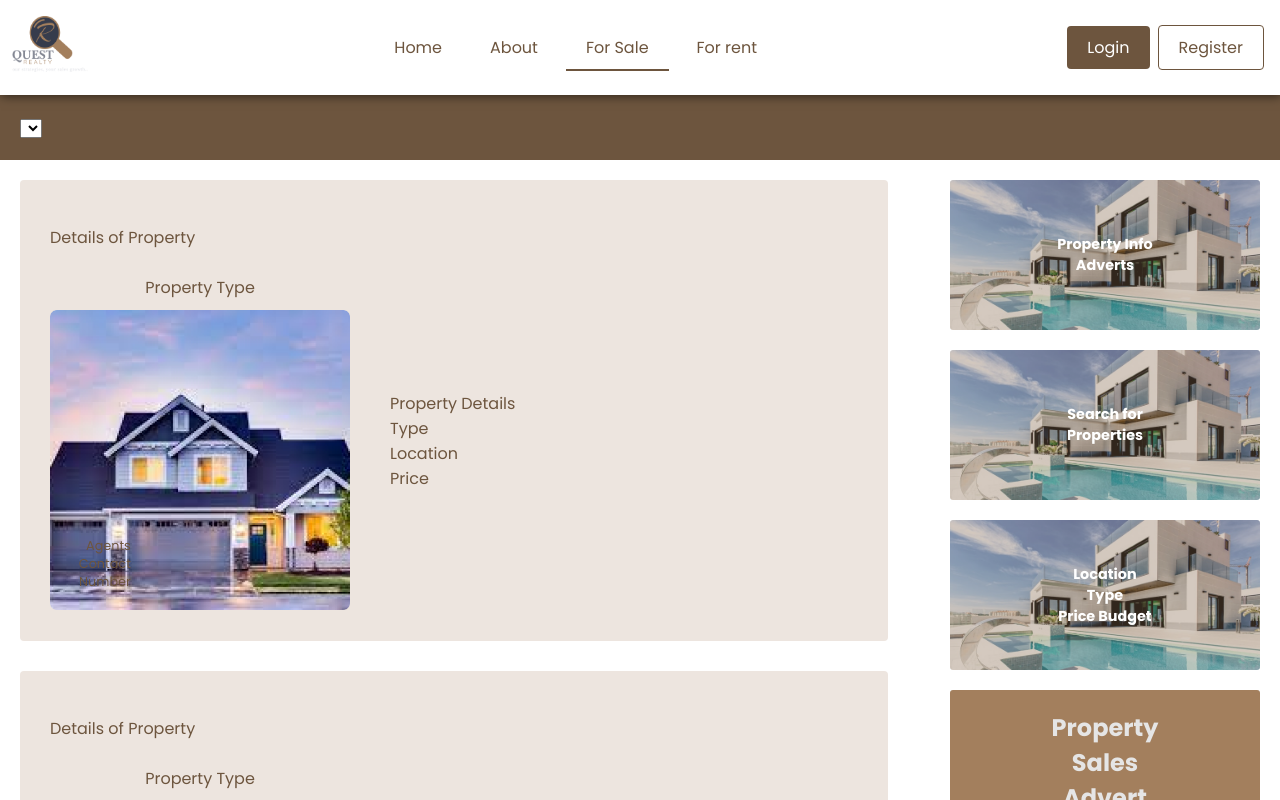
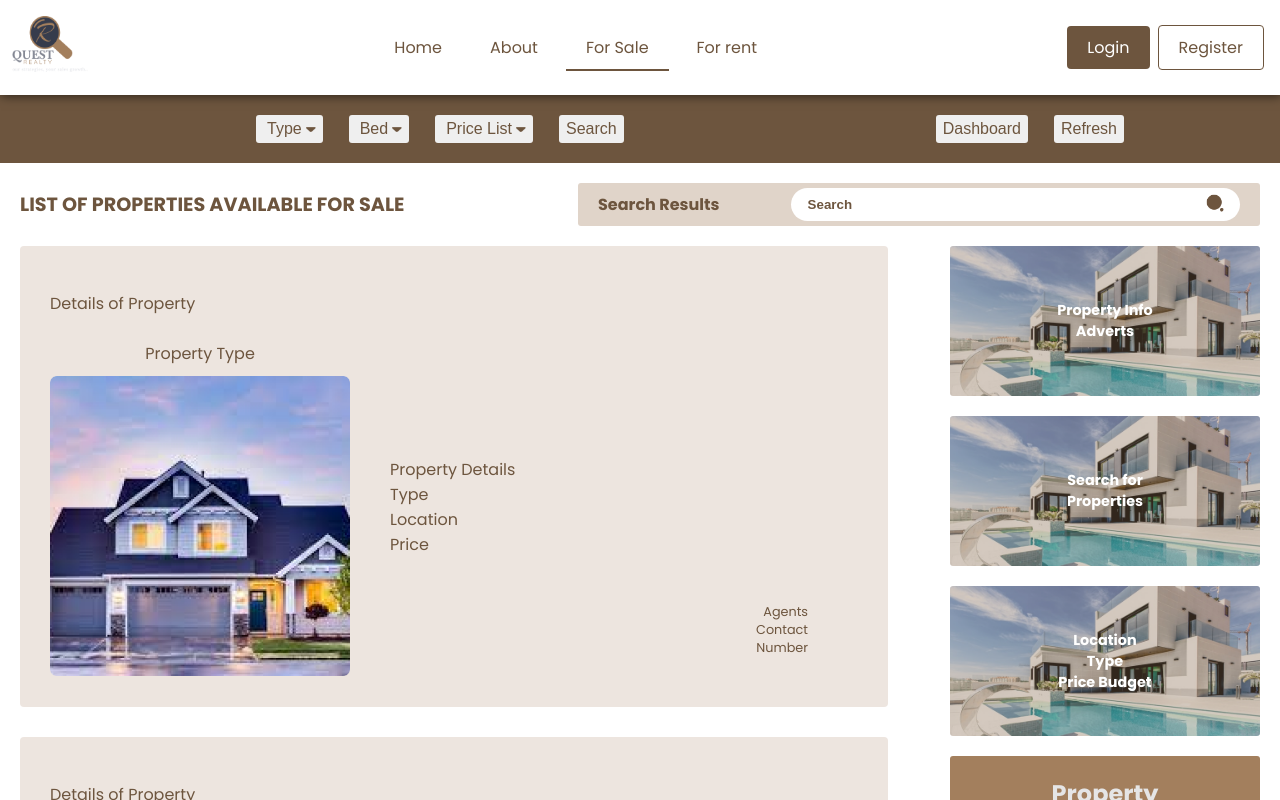
Before and after one commit to questrealty/product-site-frontend, a Vue app: page /for-sale in a window 1280 px wide. Built offline with nearby package versions, Linux system fonts and the light colour scheme.

Commit message:
Completed responsiveness

```diff
--- a/src/components/forSale/FilterBar.vue
+++ b/src/components/forSale/FilterBar.vue
@@ -1,24 +1,101 @@
 <template>
   <div class="wrapper">
     <div class="search-filter">
-        <select>
-
-        </select>
+      <button class="filter">
+        <p>Type</p>
+        <img
+          src="../../assets/forSale/D-Arrow-Icon.png"
+          alt=""
+          class="arrow-icon"
+        />
+      </button>
+      <button class="filter">
+        <p>Bed</p>
+        <img
+          src="../../assets/forSale/D-Arrow-Icon.png"
+          alt=""
+          class="arrow-icon"
+        />
+      </button>
+      <button class="filter price">
+        <p>Price List</p>
+        <img
+          src="../../assets/forSale/D-Arrow-Icon.png"
+          alt=""
+          class="arrow-icon"
+        />
+      </button>
+      <button class="filter">Search</button>
     </div>
-    <div class="dashboard-refresh"></div>
+    <div class="dashboard-refresh">
+      <button class="filter">Dashboard</button>
+      <button class="filter">Refresh</button>
+    </div>
   </div>
 </template>
 
 <script>
-export default {}
+export default {};
 </script>
 
 <style scoped>
-    .wrapper{
-      background-color: #6D553E;
-      padding: 20px;
-      display: flex;
-      /* justify-content: space-between; */
-      align-items: center;
-    }
+.wrapper {
+  display: flex;
+  justify-content: space-around;
+  background-color: #6d553e;
+}
+.search-filter {
+  display: flex;
+}
+.filter {
+  display: flex;
+  justify-content: space-around;
+  align-items: center;
+  color: var(--barley-40);
+  padding: 5px 7px;
+  border-radius: 3px;
+  border: none;
+}
+.filter p {
+  padding: 0 4px;
+}
+.arrow-icon {
+  width: 10px;
+  height: 5px;
+}
+
+@media (min-width: 280px) {
+  .wrapper {
+    padding: 10px;
+  }
+  .filter {
+    font-size: 0.6rem;
+    margin: 2px;
+  }
+  .dashboard-refresh {
+    display: none;
+  }
+}
+@media (min-width: 768px) {
+  .dashboard-refresh {
+    display: flex;
+  }
+  .filter {
+    font-size: 0.6rem;
+    margin: 0 12px;
+  }
+}
+@media (min-width: 786px) {
+  .wrapper {
+    flex-direction: row;
+    padding: 20px 100px;
+  }
+  .filter {
+    font-size: 1rem;
+    margin: 0 13px;
+  }
+  .dashboard-refresh {
+    margin-right: -100px;
+  }
+}
 </style>
--- a/src/components/forSale/PageControl.vue
+++ b/src/components/forSale/PageControl.vue
@@ -1,5 +1,5 @@
 <script>
-export default {}
+export default {};
 </script>
 
 <template>
@@ -13,17 +13,15 @@ export default {}
   </div>
 </template>
 
-
-
 <style scoped>
-    .control-wrapper{
+.control-wrapper {
   display: flex;
   justify-content: center;
 }
 
 .control-item {
   padding: 3px 12px;
-        background-color: #6D553E;
+  background-color: #6d553e;
   color: white;
   margin: 20px 10px 0 0;
   border-radius: 2px;
--- a/src/components/forSale/PropertyList.vue
+++ b/src/components/forSale/PropertyList.vue
@@ -15,8 +15,7 @@
             <p>{{ property.price }}</p>
           </div>
         </div>
-        <p class="contact">Agents Contact Number
-        </p>
+        <p class="contact">Agents Contact Number</p>
         <div></div>
       </li>
     </ul>
@@ -81,8 +80,6 @@ export default {
 </script>
 
 <style scoped>
-
-
 .item {
   background-color: var(--barley-120);
   padding: 30px;
@@ -107,8 +104,7 @@ text-align: center;
   height: 250px;
 }
 
-
-@media (min-width: 320px) {
+@media (min-width: 280px) {
   .propertylist-container {
     width: 100%;
   }
@@ -124,13 +120,13 @@ text-align: center;
     align-self: center;
   }
   .item {
-        font-size: .7rem;
+    font-size: 0.7rem;
   }
   .contact {
     width: 100%;
     text-align: right;
     margin: 0;
-        font-size: .5rem;
+    font-size: 0.5rem;
   }
 }
 
@@ -140,19 +136,20 @@ text-align: center;
   }
   .image {
     width: 300px;
-        height: 300px
+    height: 300px;
+  }
+  .contact {
+    font-size: 0.7rem;
   }
 }
 
 @media (min-width: 786px) {
-    .propertylist-container{
+  .propertylist-container {
     width: 70%;
   }
 }
 
-@media (min-width: 1024px){
-
-
+@media (min-width: 1024px) {
   .item {
     font-size: 1rem;
   }
@@ -164,23 +161,17 @@ text-align: center;
   }
   .image {
     width: 300px;
-        height: 300px
+    height: 300px;
   }
   .info {
     margin: 0 40px;
     align-self: center;
   }
-
-    .contact{
+  .contact {
+    align-self: flex-end;
     width: 10%;
-        font-size: .8rem;
+    font-size: 0.8rem;
     margin: -80px 50px 20px 0;
   }
 }
-
-/*  */
-
-
-
-
 </style>
--- a/src/components/forSale/QuickSales.vue
+++ b/src/components/forSale/QuickSales.vue
@@ -2,7 +2,7 @@
 export default {
   props: {
     property: {
-            type: Array
+      type: Array,
     },
   },
   // methods: {
@@ -10,10 +10,10 @@ export default {
   //         console.log(this.property[0])
   //     }
   // }
-}
+};
 </script>
 
-<template >
+<template>
   <div class="quick-sales-wrapper">
     <div class="quick-sales" @click="debug">
       <h2 class="heading">Quick Sales</h2>
@@ -24,38 +24,45 @@ export default {
           <p>{{ property[0].location }}</p>
           <p>{{ property[0].price }}</p>
         </div>
-                <img :src="property[0].image" :alt="property[0].name" class="quickSale-image" />
+        <img
+          :src="property[0].image"
+          :alt="property[0].name"
+          class="quickSale-image"
+        />
       </div>
     </div>
     <div class="interested">
       <div class="sale-description">
         <h2 class="heading2">You might also be interested in???</h2>
       </div>
-            <img :src="property[0].image" :alt="property[0].name" class="quickSale-image2" />
+      <img
+        :src="property[0].image"
+        :alt="property[0].name"
+        class="quickSale-image2"
+      />
     </div>
     <div class="interested">
       <div class="sale-description">
         <h2 class="heading2">You might also be interested in???</h2>
       </div>
-            <img :src="property[0].image" :alt="property[0].name" class="quickSale-image2" />
+      <img
+        :src="property[0].image"
+        :alt="property[0].name"
+        class="quickSale-image2"
+      />
     </div>
   </div>
 </template>
 
-
-
 <style scoped>
-
-
-
-    .quick-sales-wrapper{
+.quick-sales-wrapper {
   width: 100%;
   display: flex;
   flex-direction: column;
-        margin: 50px 0 ;
+  margin: 50px 0;
   color: var(--white);
 }
-    .quick-sales{
+.quick-sales {
   background-color: var(--barley-40);
   margin: 50px 0;
   padding: 30px 40px;
@@ -64,22 +71,22 @@ export default {
   flex-direction: column;
   justify-content: space-between;
 }
-    .sale-description{
+.sale-description {
   width: 100%;
   display: flex;
   justify-content: space-between;
 }
-    .quickSale-image{
+.quickSale-image {
   width: 35%;
   height: 20%;
 }
 
-    .heading{
+.heading {
   margin-bottom: 20px;
   font-size: 1.6rem;
 }
 
-    .interested{
+.interested {
   display: flex;
   justify-content: space-between;
   padding: 20px 60px 20px 40px;
@@ -88,66 +95,64 @@ export default {
   margin-bottom: 50px;
 }
 
-    @media (min-width: 320px) {
-        .quick-sales{
+@media (min-width: 280px) {
+  .quick-sales {
     align-items: center;
   }
-        .sale-description{
+  .sale-description {
     flex-direction: column-reverse;
     align-items: center;
-            font-size: .8rem;
+    font-size: 0.8rem;
   }
-        .sale-description div{
+  .sale-description div {
     margin-top: 20px;
   }
-        .quickSale-image, .quickSale-image2{
+  .quickSale-image,
+  .quickSale-image2 {
     width: 100%;
     height: 100%;
     margin-top: 0;
   }
-        .interested{
+  .interested {
     flex-direction: column;
   }
   .heading2 {
     margin: 20px 0;
-            font-size: .8rem;
+    font-size: 0.8rem;
     text-align: center;
   }
-
 }
 
-    @media(min-width: 600px){
+@media (min-width: 600px) {
   .quick-sales {
     align-items: flex-start;
   }
-        .sale-description{
+  .sale-description {
     flex-direction: row;
     align-items: flex-start;
   }
-        .sale-description div{
+  .sale-description div {
     margin-top: 0;
   }
-        .quickSale-image{
+  .quickSale-image {
     margin-top: -50px;
     width: 35%;
     height: 20%;
   }
-        .interested{
+  .interested {
     flex-direction: row;
   }
-        .heading2{
+  .heading2 {
     font-size: 1rem;
   }
-        .quickSale-image2{
+  .quickSale-image2 {
     width: 30%;
     height: 20%;
   }
-
 }
 @media (min-width: 1024px) {
-        .sale-description{
+  .sale-description {
     font-size: 1rem;
   }
-
 }
 </style>
--- /dev/null
+++ b/src/components/forSale/SearchHeader.vue
@@ -0,0 +1,139 @@
+<template>
+  <div class="header-wrapper">
+    <h2>List of Properties Available for sale</h2>
+    <div class="searchbar-wrapper">
+      <p>Search Results</p>
+      <div class="searchbar">
+        <input type="text" placeholder="Search" />
+        <button>
+          <img
+            src="../../assets/forSale/Search-Icon.png"
+            alt=""
+            class="search-icon"
+          />
+        </button>
+      </div>
+    </div>
+  </div>
+</template>
+
+<script>
+export default {};
+</script>
+
+<style scoped>
+.header-wrapper {
+  margin: 20px;
+  display: flex;
+  justify-content: space-between;
+  align-items: center;
+  color: var(--barley-40);
+}
+.header-wrapper h2 {
+  font-size: 1.2rem;
+  text-transform: uppercase;
+  letter-spacing: 1px;
+}
+.searchbar-wrapper {
+  width: 55%;
+  display: flex;
+  justify-content: space-between;
+  align-items: center;
+  background-color: #e0d4c9;
+  padding: 5px 20px;
+  margin-left: 30px;
+  border-radius: 3px;
+}
+.searchbar-wrapper p {
+  font-weight: bold;
+}
+input {
+  background: none;
+  border: none;
+  flex: 1;
+  outline: none;
+  padding: 2px;
+}
+::placeholder {
+  font-weight: bold;
+  color: var(--barley-40);
+}
+.searchbar {
+  display: flex;
+  justify-content: space-between;
+  background-color: white;
+  width: 70%;
+  padding: 5px 15px;
+  border-radius: 20px;
+}
+.searchbar button {
+  background: none;
+  border: none;
+}
+.search-icon {
+  width: 20px;
+  height: 20px;
+}
+
+@media (min-width: 280px) {
+  .header-wrapper {
+    flex-direction: column;
+  }
+  .header-wrapper h2 {
+    font-size: 0.8rem;
+    letter-spacing: 0;
+  }
+  .searchbar-wrapper {
+    width: 100%;
+    margin: 0;
+    padding: 5px;
+    flex-direction: column;
+  }
+  .searchbar-wrapper p {
+    font-size: 0.7rem;
+  }
+  .searchbar {
+    width: 100%;
+  }
+  input {
+    flex: 0;
+  }
+}
+@media (min-width: 600px) {
+  .searchbar-wrapper {
+    width: 70%;
+  }
+}
+
+@media (min-width: 786px) {
+  .header-wrapper {
+    flex-direction: row;
+  }
+  .header-wrapper h2 {
+    font-size: 1rem;
+  }
+  .searchbar-wrapper {
+    width: 55%;
+    margin: 0;
+    padding: 5px 20px;
+    flex-direction: row;
+  }
+  .searchbar-wrapper p {
+    font-size: 0.7rem;
+  }
+  .searchbar {
+    width: 70%;
+  }
+  input {
+    flex: 0;
+  }
+}
+@media (min-width: 1024px) {
+  .header-wrapper h2 {
+    font-size: 1.2rem;
+  }
+  .searchbar-wrapper p {
+    font-size: 1rem;
+  }
+}
+</style>
--- a/src/pages/ForSale.vue
+++ b/src/pages/ForSale.vue
@@ -1,30 +1,25 @@
 <template>
-  <div
-    class="container">
+  <div class="container">
     <FilterBar />
-    <div
-      class="content">
+    <SearchHeader />
+    <div class="content">
       <PropertyList />
       <SideBar />
     </div>
-    <!-- <PageControl /> -->
-    <!-- <QuickSales /> -->
-
   </div>
 </template>
 
 <script setup>
 import FilterBar from "../components/forSale/FilterBar.vue";
-import PropertyList from "../components/forSale/PropertyList.vue"
+import PropertyList from "../components/forSale/PropertyList.vue";
 import SideBar from "../components/forSale/SideBar.vue";
-import QuickSales from "../components/forSale/QuickSales.vue";
+import SearchHeader from "../components/forSale/SearchHeader.vue";
 </script>
 
 <style scoped>
-
-  .content{
-    display: flex;
-    justify-content: space-between;
-    margin: 20px;
-  }
+.content {
+  display: flex;
+  justify-content: space-between;
+  margin: 20px;
+}
 </style>
```
Also changed, not shown: src/components/forSale/SideBar.vue (+8 -7 lines), src/assets/forSale/D-Arrow-Icon.png (added), src/assets/forSale/Search-Icon.png (added). Lines whose indentation alone changed are shown as unchanged.
